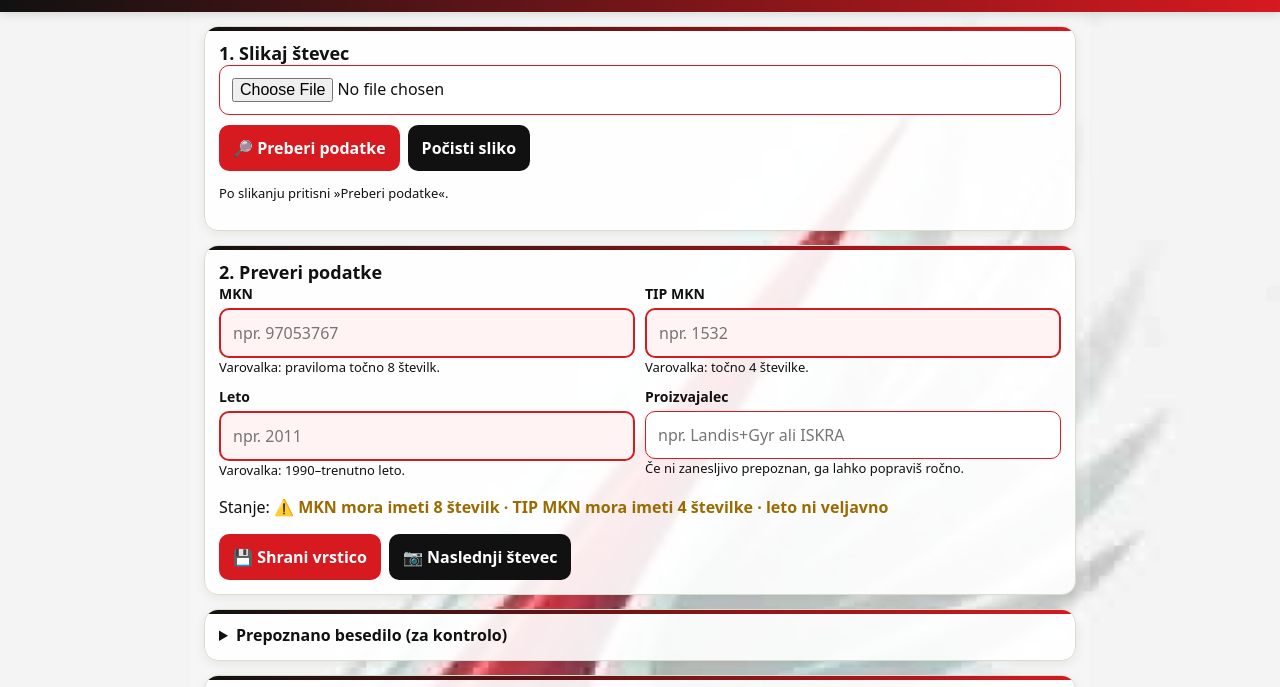
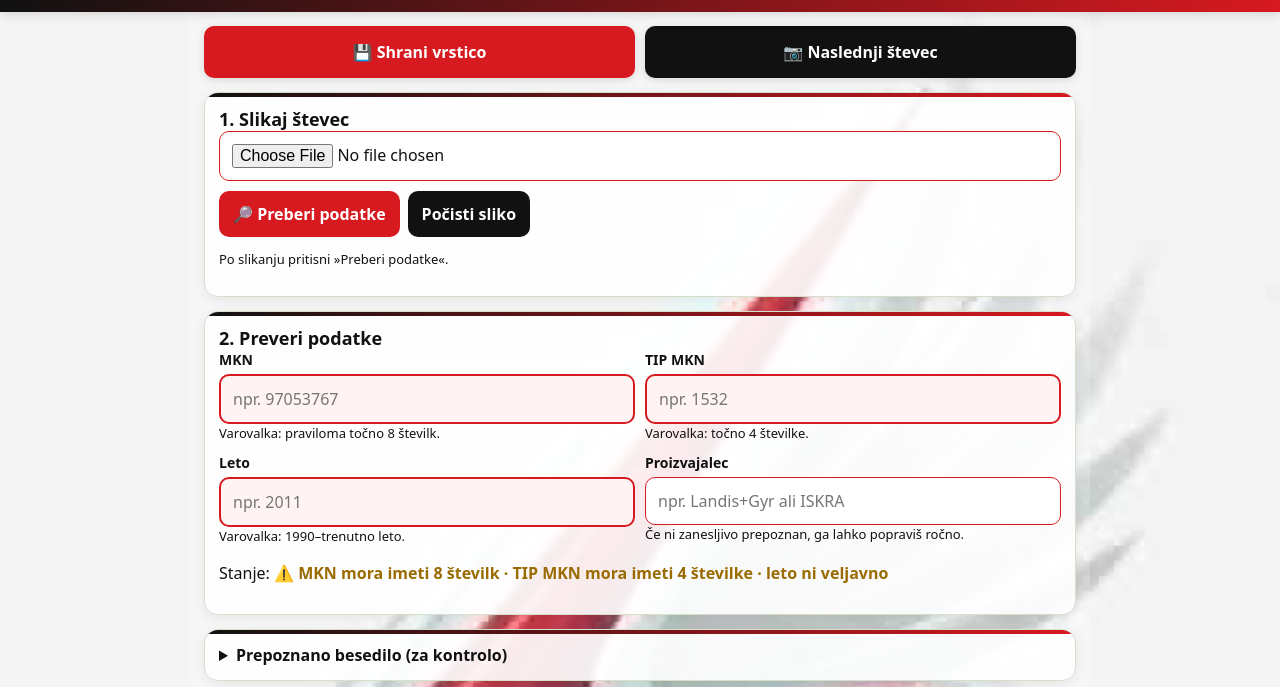
Before and after one commit to Tony-ops1/BRANJE-TEVCEV, a plain HTML site: page index.html in a window 1280 px wide. Shown: the part 65-752 px from the top of the page. Drawn offline with Linux system fonts and the light colour scheme.

Commit message:
Premakni Shrani in Naslednji števec na vrh

```diff
--- a/index.html
+++ b/index.html
@@ -90,6 +90,22 @@ input,select{color:#111 !important;border-color:#d71920 !important}
 th{background:#111 !important;color:#fff !important}
 .help,.status,td{color:#111111}
 #scanFrame{border-color:#d71920 !important}
+#topActions{
+  display:grid;
+  grid-template-columns:1fr 1fr;
+  gap:10px;
+  margin:0 0 14px;
+}
+#topActions button{
+  width:100%;
+  min-height:52px;
+  font-size:16px;
+  box-shadow:0 2px 8px #00000020;
+}
+@media(max-width:520px){
+  #topActions{grid-template-columns:1fr 1fr;gap:8px}
+  #topActions button{padding:12px 8px;font-size:15px}
+}
 </style>
 </head>
 <body>
@@ -102,6 +118,10 @@ th{background:#111 !important;color:#fff !important}
   <div id="runtimeWarning" class="runtime-warning">
     <strong>⚠️ Aplikacija je odprta kot datoteka, ne kot spletna stran.</strong>
     Kamera/OCR in izvoz lahko v iCloud/Google Drive predogledu ne delujejo. Objavi mapo na HTTPS gostovanju in odpri povezavo v Safari/Chrome.
+  </div>
+  <div id="topActions">
+    <button class="ok" id="saveBtn">💾 Shrani vrstico</button>
+    <button class="secondary" id="newBtn">📷 Naslednji števec</button>
   </div>
   <section class="card">
     <div class="counter">1. Slikaj števec</div>
@@ -139,10 +159,6 @@ th{background:#111 !important;color:#fff !important}
       </div>
     </div>
     <p>Stanje: <span id="validationStatus" class="status">—</span></p>
-    <div class="btnrow">
-      <button class="ok" id="saveBtn">💾 Shrani vrstico</button>
-      <button class="secondary" id="newBtn">📷 Naslednji števec</button>
-    </div>
   </section>
 
   <section class="card">
```
